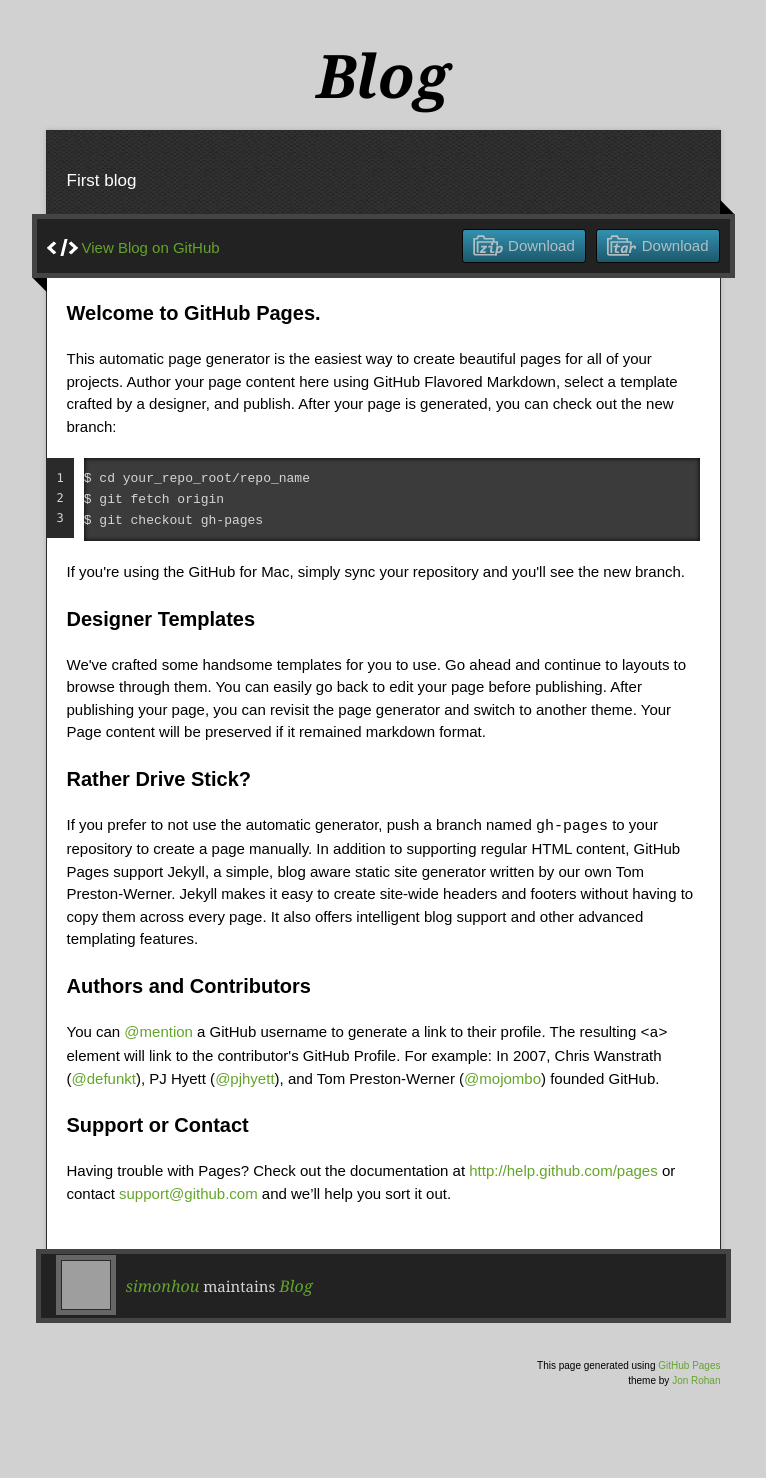
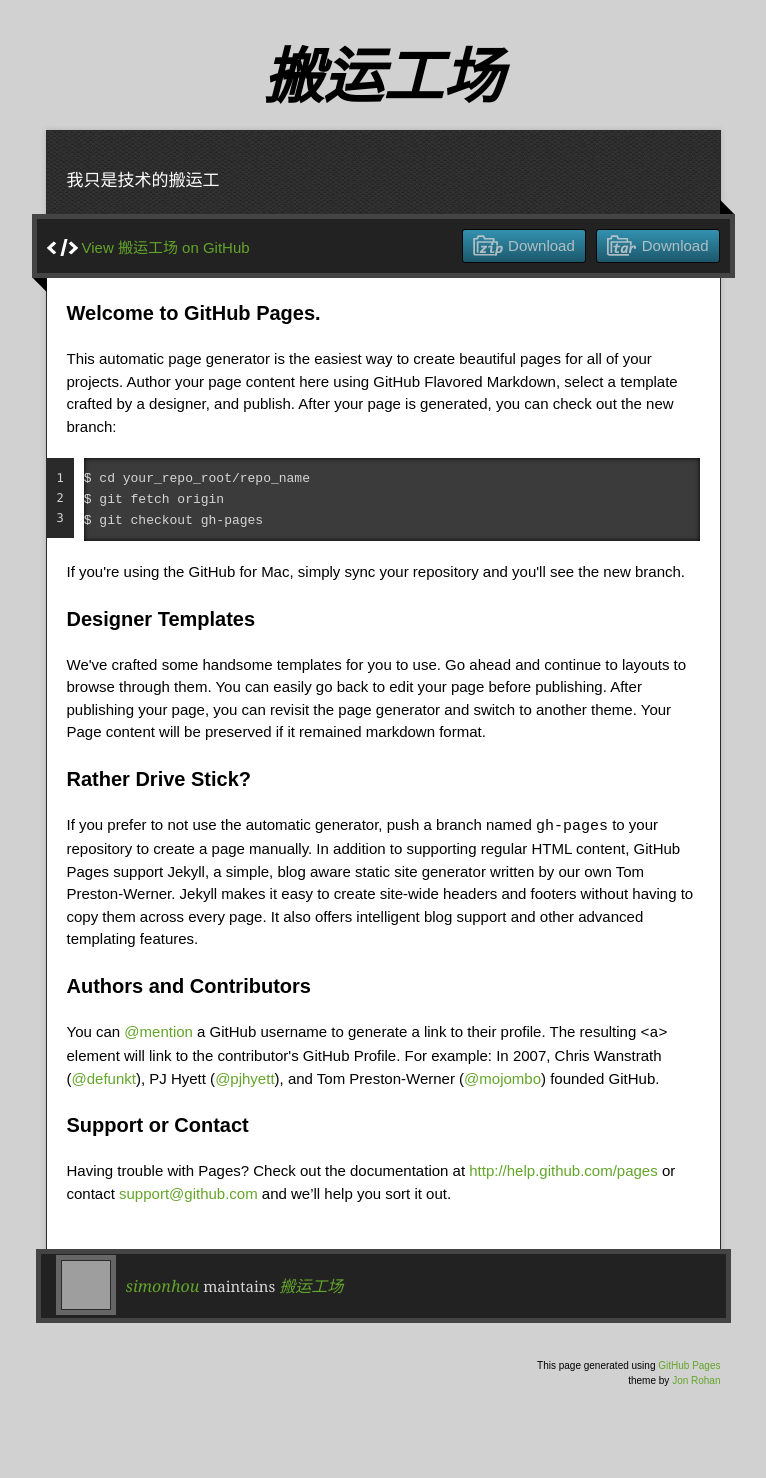
Before and after one commit to simonhou/blog, a Jekyll site: the page index.html, which Jekyll copies as it is, in a window 1280 px wide. Shown: the whole page, without its empty margins (257-1023 px from the left). Built offline with Jekyll 4.4.1, drawn with Linux system fonts in a browser that asks for light colours; nearby versions of some CDN libraries; grey boxes are pictures that could not be loaded.

```diff
--- a/index.html
+++ b/index.html
@@ -11,8 +11,8 @@
   <script type="text/javascript" src="https://ajax.googleapis.com/ajax/libs/jquery/1.7.1/jquery.min.js"></script>
   <script type="text/javascript" src="javascripts/script.js"></script>
 
-  <title>Blog</title>
-  <meta name="description" content="First blog">
+  <title>搬运工场</title>
+  <meta name="description" content="我只是技术的搬运工">
 
   <meta name="viewport" content="width=device-width,initial-scale=1">
 
@@ -22,16 +22,16 @@
 
   <div class="wrapper">
     <header>
-      <h1 class="title">Blog</h1>
+      <h1 class="title">搬运工场</h1>
     </header>
     <div id="container">
-      <p class="tagline">First blog</p>
+      <p class="tagline">我只是技术的搬运工</p>
       <div id="main" role="main">
         <div class="download-bar">
         <div class="inner">
           <a href="https://github.com/simonhou/blog/tarball/master" class="download-button tar"><span>Download</span></a>
           <a href="https://github.com/simonhou/blog/zipball/master" class="download-button zip"><span>Download</span></a>
-          <a href="https://github.com/simonhou/blog" class="code">View Blog on GitHub</a>
+          <a href="https://github.com/simonhou/blog" class="code">View 搬运工场 on GitHub</a>
         </div>
         <span class="blc"></span><span class="trc"></span>
         </div>
@@ -72,7 +72,7 @@ $ git checkout gh-pages
     </div>
     <footer>
       <div class="owner">
-      <p><a href="https://github.com/simonhou" class="avatar"><img src="https://avatars1.githubusercontent.com/u/1290401?v=2&amp;s=60" width="48" height="48"></a> <a href="https://github.com/simonhou">simonhou</a> maintains <a href="https://github.com/simonhou/blog">Blog</a></p>
+      <p><a href="https://github.com/simonhou" class="avatar"><img src="https://avatars1.githubusercontent.com/u/1290401?v=2&amp;s=60" width="48" height="48"></a> <a href="https://github.com/simonhou">simonhou</a> maintains <a href="https://github.com/simonhou/blog">搬运工场</a></p>
 
 
       </div>
```
Also changed, not shown: params.json (+1 -1 lines).
